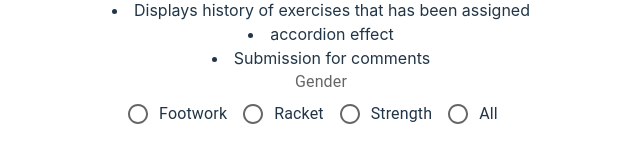
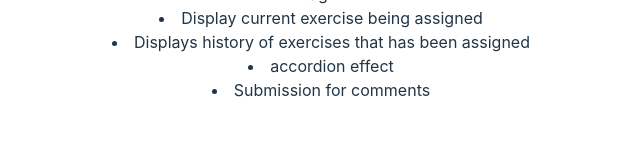
Before and after one commit to villegasjustine/Coach-Space, a React (Vite) app in the folder capstone-app/frontend/: page /Exercises in a window 1280 px wide. Shown: the part 402-564 px from the top of the page, without its empty margins (319-960 px from the left). Built offline with nearby package versions, Linux system fonts and the light colour scheme; no server answers.

Commit message:
chips populated by exercises

```diff
--- a/capstone-app/frontend/src/components/AssignExercise.jsx
+++ b/capstone-app/frontend/src/components/AssignExercise.jsx
@@ -8,18 +8,11 @@ import axios from "axios";
 import { useState, useEffect } from "react";
 import { useExerciseContext } from "../context/ExerciseContext";
 import RadioButtons from "../components/RadioButton";
+import IconChips, { SelectedChipsBox } from "./IconChips";
 
 export default function AssignExercise() {
-  //   const [all, setAll] = useState(true);
-  //   const [strength, setStrength] = useState(null);
-  //   const [footwork, setFootwork] = useState(null);
-  //   const [racket, setRacket] = useState(null);
-
   const [category, setCategory] = useState("all");
-
-  const [footworkExercise, setFootworkExercise] = useState("");
-  const [racketExercise, setRacketExercise] = useState("");
-  const [strengthExercise, setStrengthExercise] = useState("");
+  const [fetchedExercises, setFetchedExercises] = useState([]);
 
   const { handleUpdateExercise } = useExerciseContext();
 
@@ -28,7 +21,8 @@ export default function AssignExercise() {
   };
 
   useEffect(() => {
-    let fetchURL ;
+    let fetchURL;
+
     if (category === "all") {
       fetchURL = `http://localhost:8080/api/exercises/`;
     } else {
@@ -37,34 +31,28 @@ export default function AssignExercise() {
     axios
       .get(fetchURL)
       .then((response) => {
-        const fetchedExercises = response.data.data;
-        console.log(fetchedExercises);
+        setFetchedExercises(response.data.data);
+        console.log(response.data.data);
       })
       .catch((error) => {
         console.error("Error fetching group members:", error);
       });
   }, [category]);
 
-
-
   const handleStrengthChange = (event) => {
     setStrength(event.target.value);
   };
 
-  const handleAssignExercise = () => {
-    handleUpdateExercise({
-      footwork: footworkExercise,
-      racket: racketExercise,
-      strength: strengthExercise,
-    });
-  };
+
 
   return (
     <div className="AssignExercise">
-      <RadioButtons
-        value={category}
-        onChange={handleChange} />
+      <RadioButtons category={category} handleChange={handleChange} />
 
+      {fetchedExercises.map((f) => (
+        <IconChips key={f.id} value={f.name} category={f.category}></IconChips>
+      ))}
+      <SelectedChipsBox></SelectedChipsBox>
     </div>
   );
 }
--- /dev/null
+++ b/capstone-app/frontend/src/components/IconChips.jsx
@@ -0,0 +1,52 @@
+import * as React from 'react';
+import Chip from '@mui/material/Chip';
+import Stack from '@mui/material/Stack';
+import FaceIcon from '@mui/icons-material/Face';
+import FitnessCenterIcon from '@mui/icons-material/FitnessCenter';
+import DirectionsRunIcon from '@mui/icons-material/DirectionsRun';
+import FitbitIcon from '@mui/icons-material/Fitbit';
+import { useLocation } from 'react-router-dom';
+
+export default function IconChips({value, category}) {
+    const [selectedChips, setSelectedChips] = React.useState([]);
+
+    const handleClick = () => {
+        const updatedSelectedChips = [...selectedChips, { value, category }];
+        setSelectedChips(updatedSelectedChips);
+      };
+
+    let icon;
+
+    if (category == "strength") {
+        icon = <FitnessCenterIcon />;
+    } else if (category === "footwork") {
+        icon = <DirectionsRunIcon />;
+    } else if (category === "racket") {
+        icon = <FitbitIcon />;
+    }
+
+
+
+  return (
+    <Stack direction="row" spacing={3} alignItems="center">
+      <Chip icon={icon} label={value} onClick={handleClick} />
+      <Chip icon={icon} label={value} variant={"outlined"} onClick={handleClick}/>
+
+    </Stack>
+
+  );
+}
+
+export function SelectedChipsBox({ selectedChips }) {
+  return (
+    <div>
+      <h2>Selected Chips:</h2>
+      <ul>
+
+        {selectedChips.map((chip, index) => (
+          <li key={index}>{chip.value} - {chip.category}</li>
+        ))}
+      </ul>
+    </div>
+  );
+}
--- a/capstone-app/frontend/src/components/RadioButton.jsx
+++ b/capstone-app/frontend/src/components/RadioButton.jsx
@@ -11,7 +11,7 @@ export default function RadioButtons({category, handleChange}) {
 
   return (
     <FormControl>
-      <FormLabel id="demo-row-radio-buttons-group-label">Gender</FormLabel>
+      <FormLabel id="demo-row-radio-buttons-group-label">Exercises</FormLabel>
 
       <RadioGroup
         row
@@ -20,10 +20,10 @@ export default function RadioButtons({category, handleChange}) {
         value={category}
         onChange={handleChange}
       >
-        <FormControlLabel value="Footwork" control={<Radio />} label="Footwork" />
-        <FormControlLabel value="Racket" control={<Radio />} label="Racket" />
-        <FormControlLabel value="Strength" control={<Radio />} label="Strength" />
-        <FormControlLabel value="All" control={<Radio />} label="All" />
+        <FormControlLabel value="footwork" control={<Radio />} label="Footwork" />
+        <FormControlLabel value="racket" control={<Radio />} label="Racket" />
+        <FormControlLabel value="strength" control={<Radio />} label="Strength" />
+        <FormControlLabel value="all" control={<Radio />} label="All" />
 
       </RadioGroup>
     </FormControl>
--- a/capstone-app/frontend/src/pages/AdminExercisePage.jsx
+++ b/capstone-app/frontend/src/pages/AdminExercisePage.jsx
@@ -1,4 +1,8 @@
+import AssignExercise from "../components/AssignExercise";
+import { SelectedChipsBox } from "../components/IconChips";
+
 export default function AdminExercisePage() {
+
     return(
         <>
         <div className="AdminExercisePage">
@@ -10,6 +14,9 @@ export default function AdminExercisePage() {
         <li>See a list of students under the coach's name : this would be a bonus</li>
         <li>Should be able to bulk assign to specific students through a tickbox</li>
 
+        <AssignExercise></AssignExercise>
+
+
         </div>
         </>
     )
--- a/capstone-app/frontend/src/pages/ExercisesPage.jsx
+++ b/capstone-app/frontend/src/pages/ExercisesPage.jsx
@@ -1,4 +1,3 @@
-import AssignExercise from "../components/AssignExercise";
 
 export default function ExercisesPage() {
     return(
@@ -13,7 +12,7 @@ export default function ExercisesPage() {
 
         <li>Submission for comments</li>
 
-        <AssignExercise></AssignExercise>
+
 
         </div>
         </>
```
Also changed, not shown: capstone-app/frontend/src/components/UsersDisplay.jsx (added).
